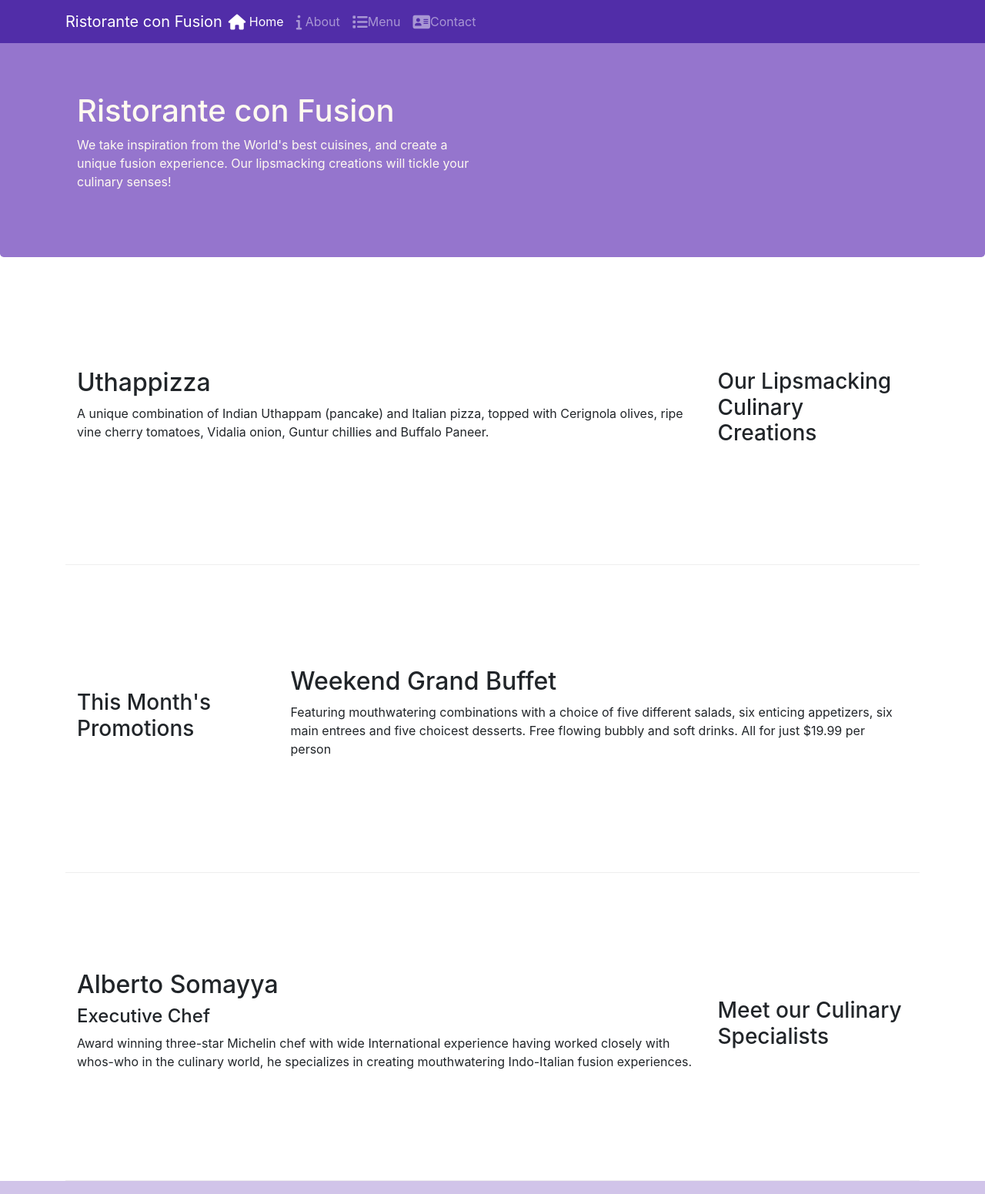
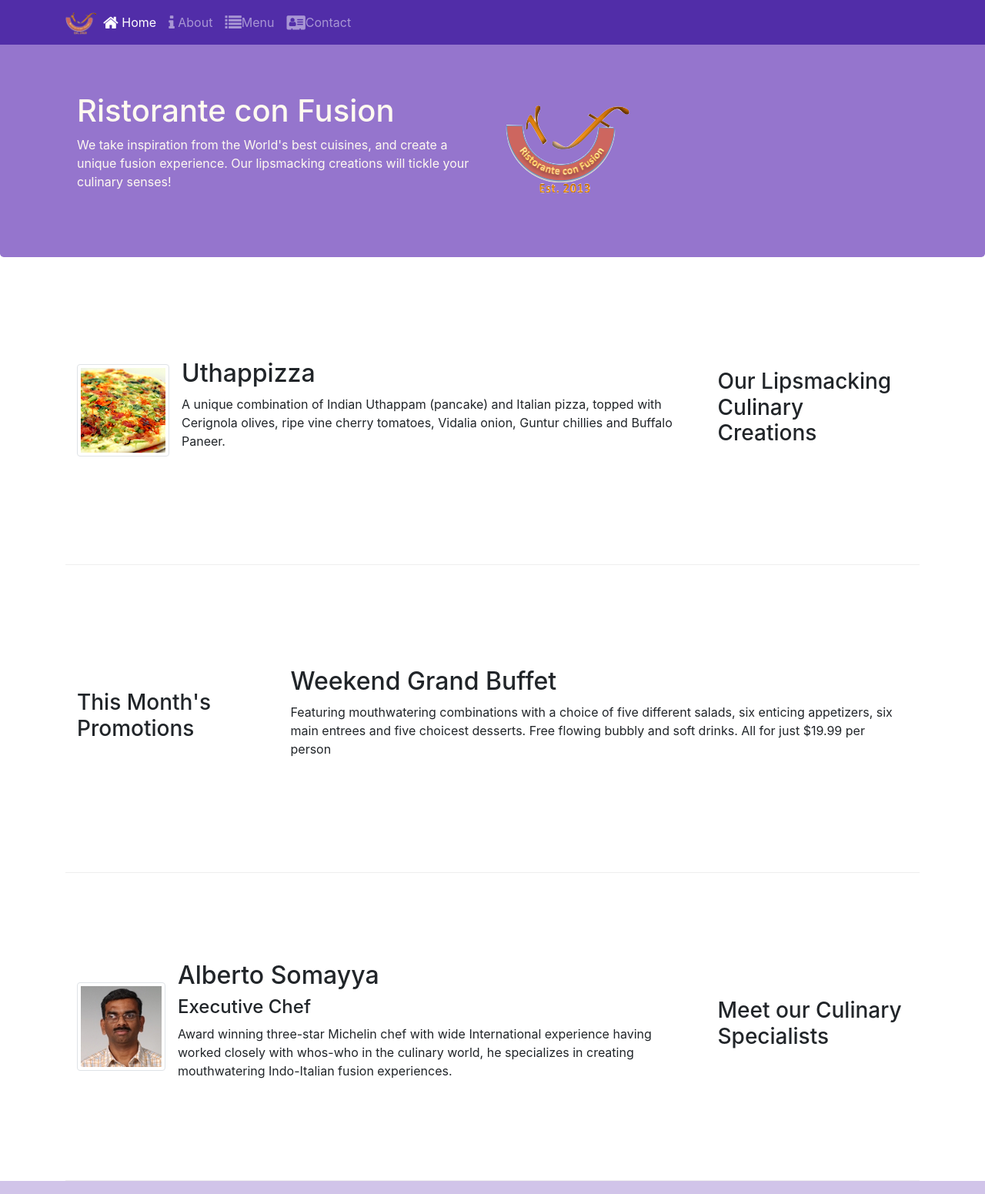
Before and after one commit to JacobArcilaC/Boostrap, a website: page index.html in a window 1280 px wide. Shown: the top 1551 px of the page at 77% size. Drawn offline with nearby package versions, Linux system fonts and the light colour scheme.

Commit message:
images added to the index web page

```diff
--- a/index.html
+++ b/index.html
@@ -20,7 +20,7 @@
             <button class="navbar-toggler" type="button" data-toggle="collapse" data-target="#Navbar">
                 <span class="navbar-toggler-icon"></span>
             </button>
-            <a class="navbar-brand mr-auto" href="#">Ristorante con Fusion</a>
+            <a class="navbar-brand mr-auto" href="#"><img src="img/logo.png" height="30" width="41"></a>
             <div class="collapse navbar-collapse" id = "Navbar">
                 <ul class="navbar-nav mr-auto">
                     <li class="nav-item active"><a class="nav-link" href="#"><span class="fa fa-home fa-lg"></span> Home</a></li>
@@ -38,7 +38,8 @@
                     <h1>Ristorante con Fusion</h1>
                     <p>We take inspiration from the World's best cuisines, and create a unique fusion experience. Our lipsmacking creations will tickle your culinary senses!</p>
                 </div>
-                <div class="col 12 col-sm">
+                <div class="col-12 col-sm align-self-center">
+                    <img src="img/logo.png" class="img-fluid">
                 </div>
             </div>
         </div>
@@ -50,8 +51,15 @@
                 <h3>Our Lipsmacking Culinary Creations</h3>
             </div>
             <div class="col col-sm order-sm-first col-md">
-                <h2>Uthappizza</h2>
-                <p>A unique combination of Indian Uthappam (pancake) and Italian pizza, topped with Cerignola olives, ripe vine cherry tomatoes, Vidalia onion, Guntur chillies and Buffalo Paneer.</p>
+                <div class="media">
+                    <img class="d-flex mr-3 img-thumbnail align-self-center"
+                        src="img/uthappizza.png" alt="uthappizza">
+                    <div class="media-body">
+                        <h2 class="mt-0">Uthappizza</h2>
+                        <p class="d-none d-sm-block">A unique combination of Indian Uthappam (pancake) and Italian pizza, topped with Cerignola olives, ripe vine cherry tomatoes, Vidalia onion, Guntur chillies and Buffalo Paneer.</p>
+                    </div>
+                </div>
+
             </div>
         </div>
 
@@ -71,9 +79,17 @@
                 <h3>Meet our Culinary Specialists</h3>
             </div>
             <div class="col col-sm order-sm-first col-md">
-                <h2>Alberto Somayya</h2>
-                <h4>Executive Chef</h4>
-                <p>Award winning three-star Michelin chef with wide International experience having worked closely with whos-who in the culinary world, he specializes in creating mouthwatering Indo-Italian fusion experiences. </p>
+                <div class="media">
+                    <img class="d-flex mr-3 img-thumbnail align-self-center"
+                    src="img/alberto.png" alt="alberto">
+                    <div class="media-body">
+                        <h2 class="mt-0">Alberto Somayya</h2>
+                        <h4>Executive Chef</h4>
+                        <p>Award winning three-star Michelin chef with wide International experience having worked closely with whos-who in the culinary world, he specializes in creating mouthwatering Indo-Italian fusion experiences. </p>
+                    </div>
+
+                </div>
+
             </div>
         </div>
     </div>
--- a/package.json
+++ b/package.json
@@ -14,8 +14,10 @@
     "lite-server": "^2.3.0"
   },
   "dependencies": {
-    "bootstrap": "^4.0.0",
-    "jquery": "^3.3.1",
+    "bootstrap": "^4.4.1",
+    "bootstrap-social": "^5.1.1",
+    "font-awesome": "^4.7.0",
+    "jquery": "^3.5.0",
     "popper.js": "^1.12.9"
   }
 }
```
Also changed, not shown: aboutus.html (+3 -2 lines), contactus.html (+3 -2 lines), img/alberto.png (added), img/buffet.png (added), img/logo.png (added), img/uthappizza.png (added), 2 other files.
